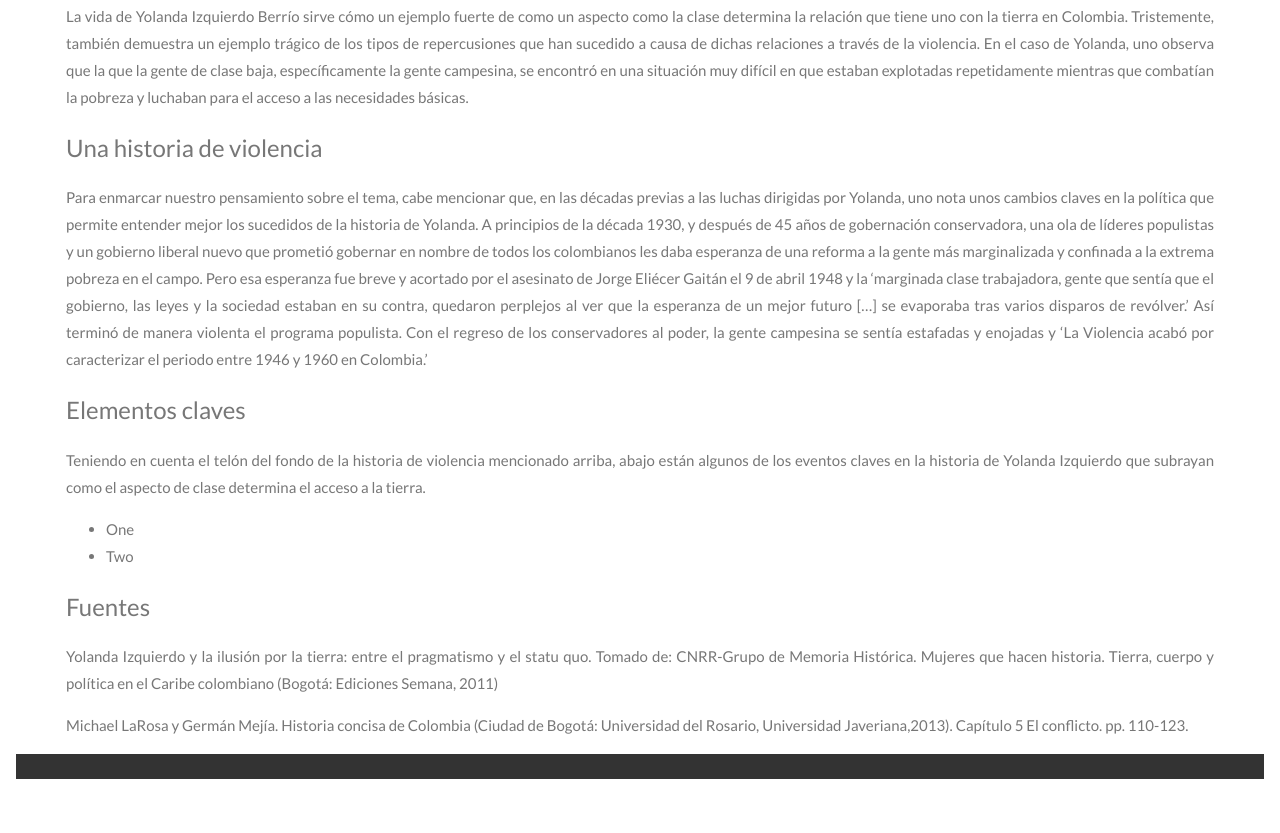
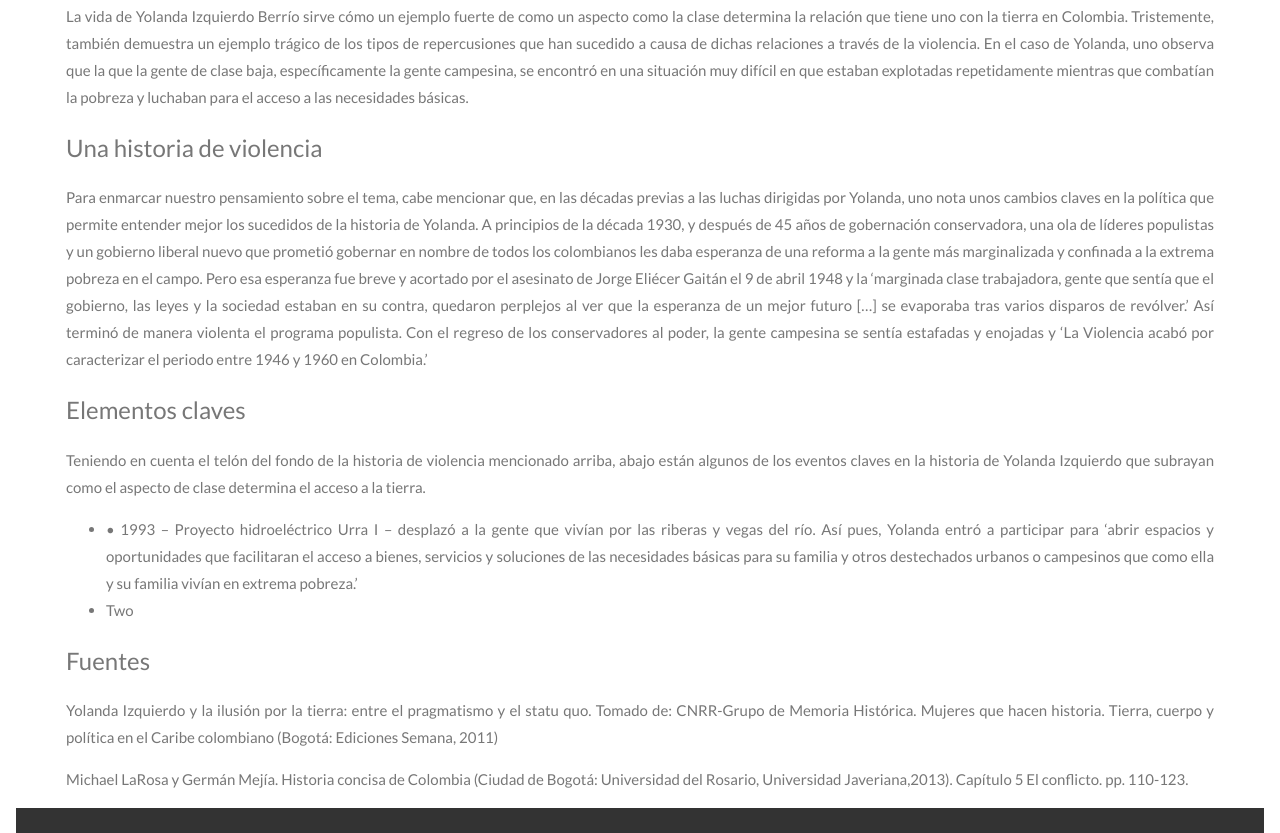
Before and after one commit to alexmitchelldev/tierraurbana, a plain HTML site: page yolanda.html in a window 1280 px wide. Shown: the part 1195-2028 px from the top of the page. Before the commit the page ends 1974 px from the top, so only its background shows below. Drawn offline with Linux system fonts and the light colour scheme; a web font is replaced by a local one.

Commit message:
Update yolanda.html

```diff
--- a/yolanda.html
+++ b/yolanda.html
@@ -93,7 +93,7 @@ body, html {
             <h3>Elementos claves</h3>
             <p>Teniendo en cuenta el telón del fondo de la historia de violencia mencionado arriba, abajo están algunos de los eventos claves en la historia de Yolanda Izquierdo que subrayan como el aspecto de clase determina el acceso a la tierra. </p>
             <ul>
-              <li>One</li>
+              <li>•	1993 – Proyecto hidroeléctrico Urra I – desplazó a la gente que vivían por las riberas y vegas del río. Así pues, Yolanda entró a participar para ‘abrir espacios y oportunidades que facilitaran el acceso a bienes, servicios y soluciones de las necesidades básicas para su familia y otros destechados urbanos o campesinos que como ella y su familia vivían en extrema pobreza.’</li>
               <li>Two</li>
             </ul>
             <h3>Fuentes</h3>
```
